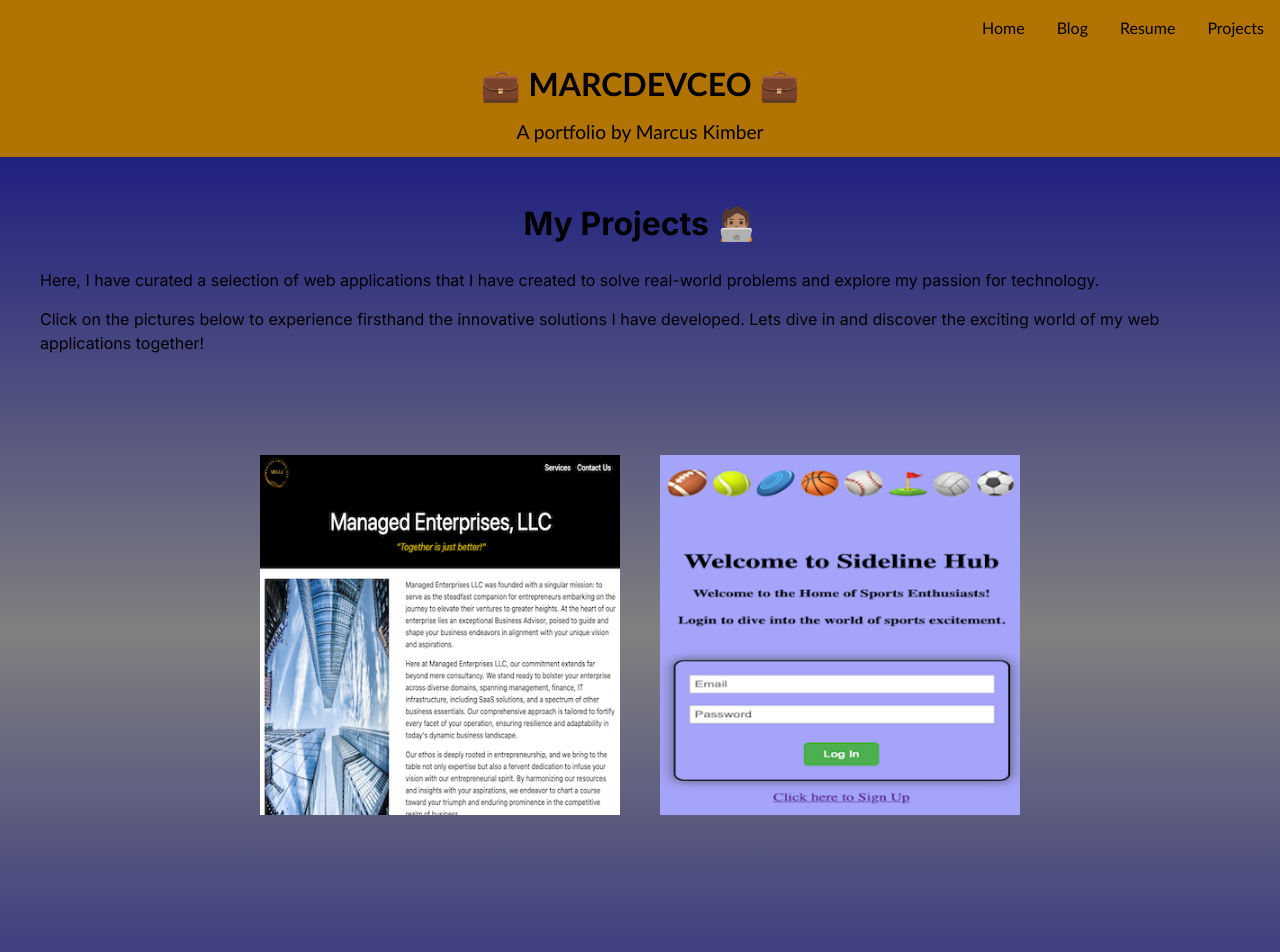
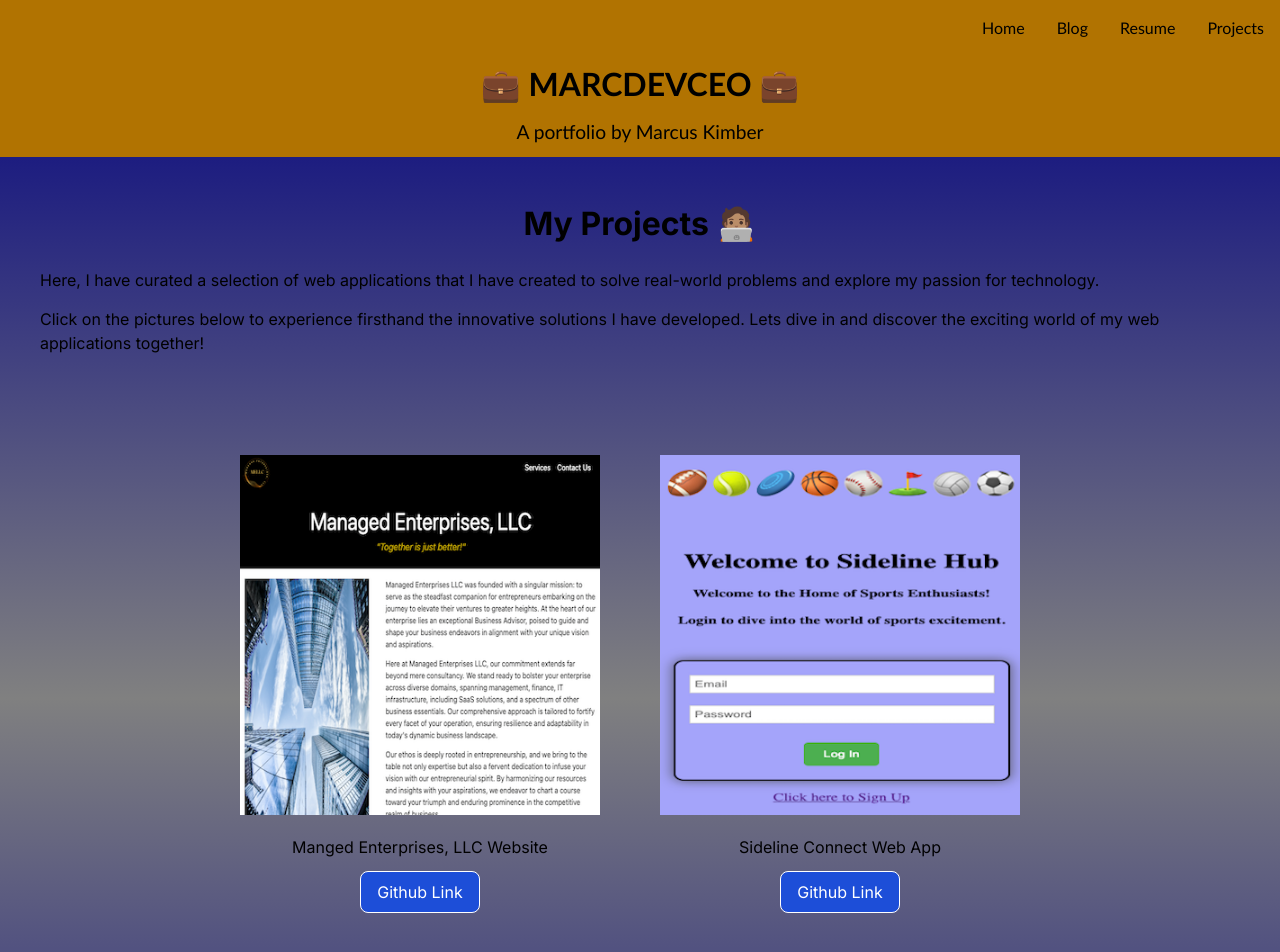
Before and after one commit to marcdevceo/portfolio_app, a Next.js app: page /projects in a window 1280 px wide. Shown: the top 952 px of the page. Built offline with nearby package versions, Linux system fonts and the light colour scheme.

Commit message:
updated spacing, margin, and added github links

```diff
--- a/app/projects/page.tsx
+++ b/app/projects/page.tsx
@@ -23,7 +23,7 @@ const Projects = () => {
             </p>
         </div>
         <div className='flex flex-wrap justify-center mt-20'>
-            <div>
+            <div className='mb-10 sm:mr-5'>
                 <Link href="https://mellc-e7db4.web.app/">
                     <Image
                         className="p-5"
@@ -31,8 +31,16 @@ const Projects = () => {
                         alt="MELLC Website"
                     />
                 </Link>
+                <div className="flex flex-col">
+                    <h4 className='flex justify-center'>Manged Enterprises, LLC Website</h4>
+                    <a className='flex justify-center m-3' href="https://github.com/marcdevceo/mellc">
+                        <button className="bg-blue-700 border border-white px-4 py-2 rounded-lg text-white hover:bg-blue-300 hover:border-blue-400 hover:text-gray-900">
+                            Github Link
+                        </button>
+                    </a>
+                </div>
             </div>
-            <div>
+            <div className='mb-10 sm:mr-5'>
                 <Link href="https://sideline-connect-3e37933ea594.herokuapp.com/">
                     <Image
                         className="p-5"
@@ -40,6 +48,14 @@ const Projects = () => {
                         alt="Sideline Connect App Link"
                     />
                 </Link>
+                <div className="flex flex-col">
+                    <h4 className='flex justify-center'>Sideline Connect Web App</h4>
+                    <a className='flex justify-center m-3' href="https://github.com/marcdevceo/sidelineconnect">
+                        <button className="bg-blue-700 border border-white px-4 py-2 rounded-lg text-white hover:bg-blue-300 hover:border-blue-400 hover:text-gray-900">
+                            Github Link
+                        </button>
+                    </a>
+                </div>
             </div>
         </div>
     </div>
```
